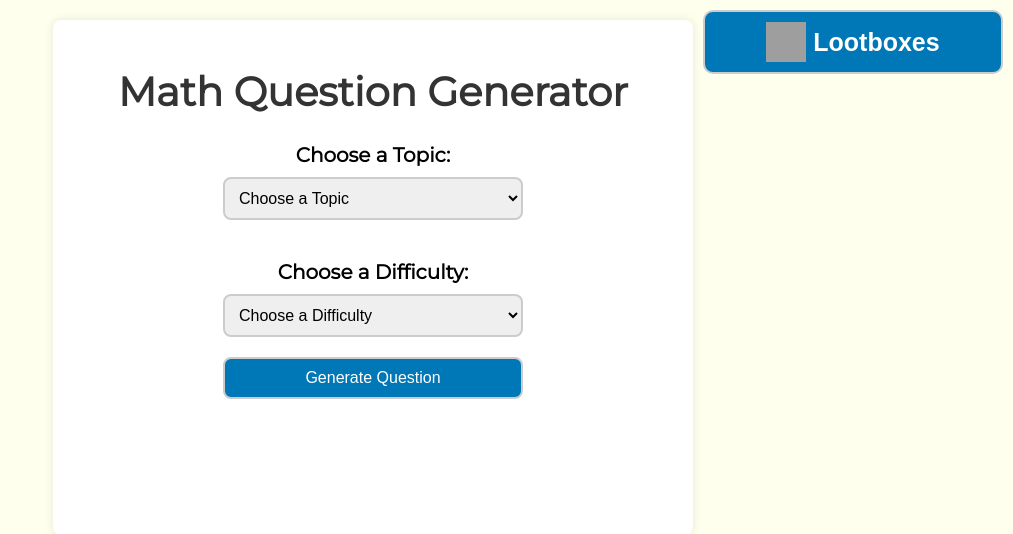
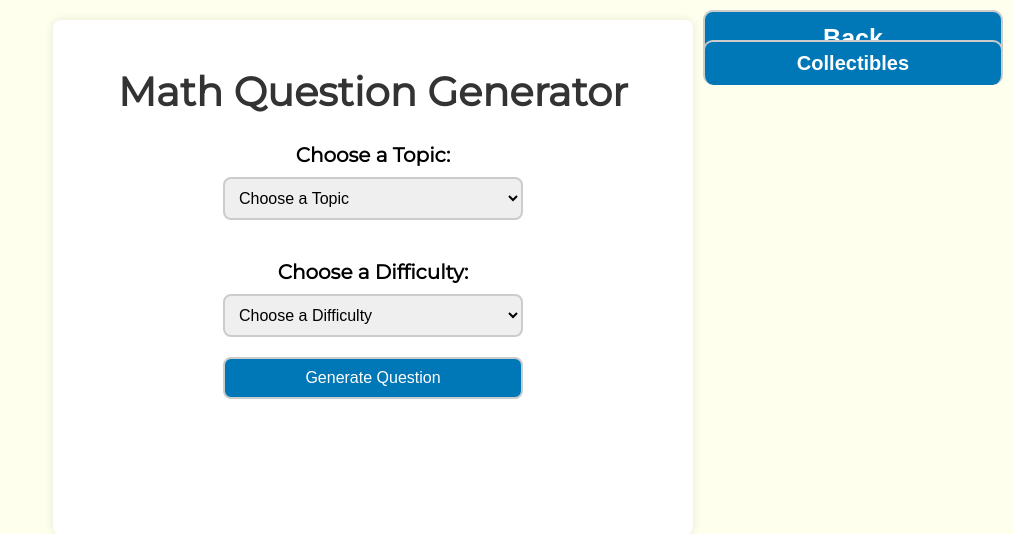
Before and after one commit to IzumiWasTaken/SK-Maths-Competition-2024, a Flask app: page / in a window 1280 px wide. Shown: the top 534 px of the page, without its empty margins (267-1280 px from the left). Run offline with Flask 3, Linux system fonts and the light colour scheme; grey boxes are pictures that could not be loaded.

Commit message:
Update index2.html

```diff
--- a/templates/index2.html
+++ b/templates/index2.html
@@ -1,5 +1,3 @@
-
-
 <!DOCTYPE html>
 <html lang="en">
 <head>
@@ -53,9 +51,11 @@
         }
         .gacha-button {
             position: fixed;
+            display: block !important;
             right: 10px;
             top: 10px;
             padding: 10px;
+            margin-bottom: 5px;
             border-radius: 10px;
             text-align: center;
             font-size: 25px;
@@ -81,6 +81,20 @@
             margin-top: auto;
             margin-bottom: auto;
             vertical-align: middle;
+        }
+        .collectibles-button {
+            display: block !important;
+            position: fixed;
+            right: 10px;
+            width: 200px;
+            padding: 10px;
+            border-radius: 10px;
+            text-align: center;
+            font-size: 20px;
+            font-weight: bold;
+            background-color: #0077B6;
+            color: #fff;
+            z-index: 99;
         }
         h1 {
             color: #333;
@@ -116,6 +130,10 @@
             font-size: 1.2em;
             color: #555;
         }
+        .block-display button{
+            margin-bottom:5px;
+            display:block;
+          }
         .loader {
             width: 48px;
             height: 48px;
@@ -189,6 +207,16 @@
             background-color: #b82323;
             color: #fff;
         }
+        .btn-group button {
+            padding: 10px 24px; /* Some padding */
+            cursor: pointer; /* Pointer/hand icon */
+            width: 50%; /* Set a width if needed */
+            display: block; /* Make the buttons appear below each other */
+        }
+
+          .btn-group button:not(:last-child) {
+            border-bottom: none; /* Prevent double borders */
+        }
     </style>
     <!-- Include MathJax -->
     <script src="https://polyfill.io/v3/polyfill.min.js?features=es6"></script>
@@ -196,6 +224,19 @@
 </head>
 <body>
     <div class="container">
+        <div class="btn-group">
+            <button id = "collectibles-button" class = "collectibles-button">
+                <div class = "collectibles-text" id = "collectiblesButton">Collectibles</div>
+            </button>
+             <button class="gacha-button" id="gacha-button">
+                <!-- <img src = 'C:\Users\Krittaphat\Desktop\Maths Competition 2024\Pokeball.png' width = 45 height = 45 class="gacha-center"> -->
+                <img src = 'https://seeklogo.com/images/P/pokeball-logo-DC23868CA1-seeklogo.com.png' width = 40 height = 40 class="gacha-center">
+                <div class = "gacha-center" id="gachaButton">Lootboxes</div>
+            </button>
+            <button class="gacha-back-button" id="gacha-back-button">
+                <div class = "gacha-center" id="gachaBackButton">Back</div>
+            </button>
+        </div>
         <h1>Math Question Generator</h1>
         <form id="generateForm">
             <label for="topic">Choose a Topic:</label>
@@ -245,14 +286,6 @@
             <img src = 'https://static-00.iconduck.com/assets.00/gold-coin-icon-512x512-ehq45y6s.png' width = 30 height = 30 class="coin-center">
             <div class = "coin-center" id="coinCounter">Coins: 0</div>
         </div>
-        <button class="gacha-button" id="gacha-button">
-            <!-- <img src = 'C:\Users\Krittaphat\Desktop\Maths Competition 2024\Pokeball.png' width = 45 height = 45 class="gacha-center"> -->
-            <img src = 'https://seeklogo.com/images/P/pokeball-logo-DC23868CA1-seeklogo.com.png' width = 40 height = 40 class="gacha-center">
-            <div class = "gacha-center" id="gachaButton">Lootboxes</div>
-        </button>
-        <button class="gacha-back-button" id="gacha-back-button">
-            <div class = "gacha-center" id="gachaBackButton">Back</div>
-        </button>
         <div id="gacha-container">
             <h2>Open Your Loot Boxes Here!</h2>
             <button id="openButton" class="button">
@@ -265,6 +298,7 @@
             <div id="rewardDisplay" class="reward"></div>
             <img id="rewardImage" src="" alt="Reward Image" style="display: none; margin-top: 20px; width: 200px;">
         </div>
+
     </div>
 
     <script src="https://code.jquery.com/jquery-3.6.0.min.js"></script>
@@ -350,9 +384,16 @@
                 $('#problem-container, #response-container, #feedback-container, #generateForm, #gacha-button').hide();
             });
 
+            $('#collectibles-button').on('click', function() {
+                $('#problem-container, #response-container, #feedback-container, #generateForm, #collectibles-button').hide();
+                $('.choice-button').removeClass('button_correct button_wrong').prop('disabled', false);
+                $('#generateForm')[0].reset();
+                $('#gacha-back-button').show();
+            });
+
             $('#gacha-back-button').on('click', function() {
                 $('#gacha-container, #gacha-back-button').hide();
-                $('#generateForm, #gacha-button').show();
+                $('#generateForm, #gacha-button, #collectibles-button').show();
                 $('#rewardDisplay').empty();
                 $('#rewardImage').hide();
             });
```
